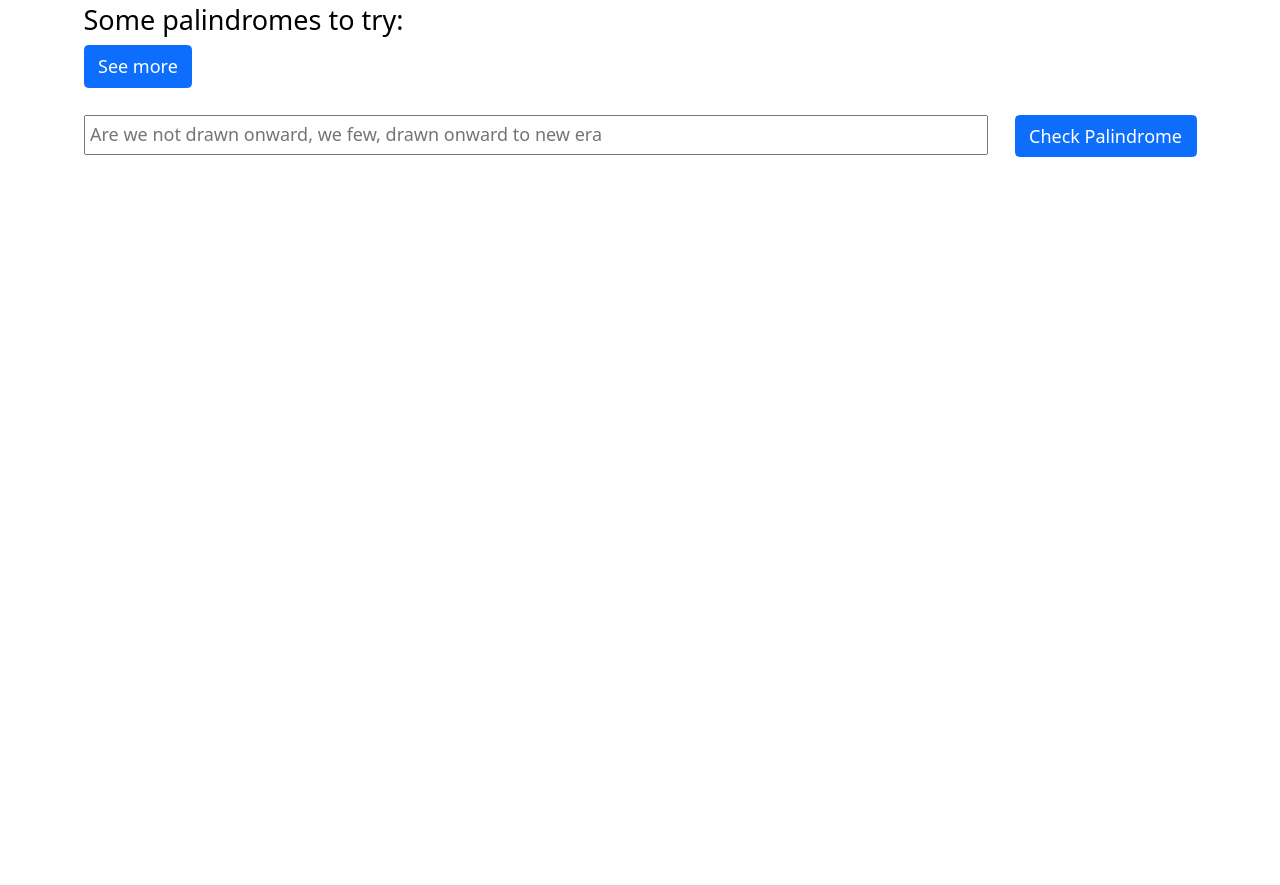
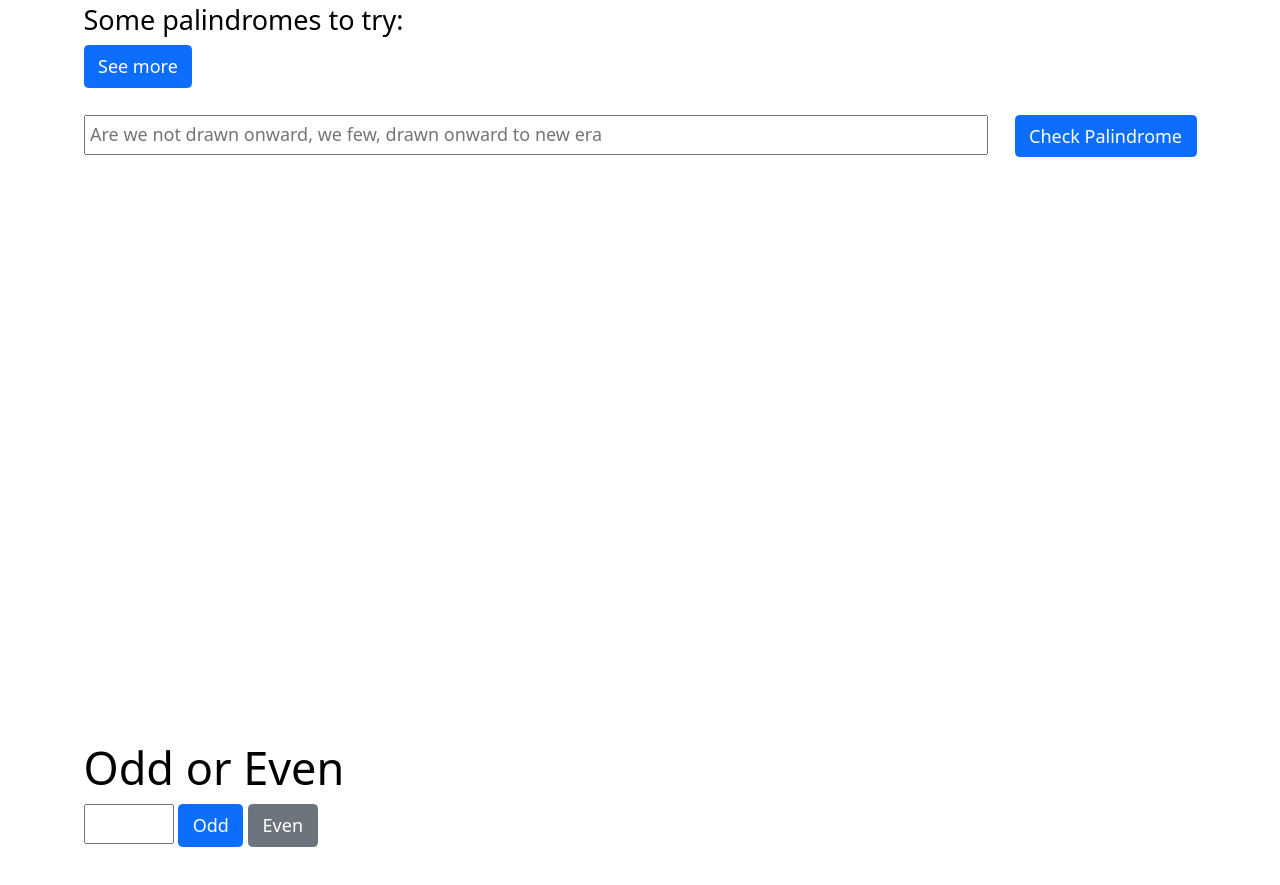
Before and after one commit to sargon17/js-paliedispari, a plain HTML site: page index.html in a window 1280 px wide. Shown: the part 59-944 px from the top of the page. Before the commit the page ends 800 px from the top, so only its background shows below. Drawn offline with nearby package versions, Linux system fonts and the light colour scheme.

Commit message:
odd even layout

```diff
--- a/index.html
+++ b/index.html
@@ -19,7 +19,7 @@
 </head>
 
 <body>
-    <div class="container">
+    <div class="container vh-100">
         <div class="row">
             <div class="col">
                 <h1>
@@ -58,8 +58,20 @@
             <h3 id="result"></h3>
         </div>
     </div>
-
-
+    <div class="container vh-100">
+        <div class="row">
+            <div class="col">
+                <h1>Odd or Even</h1>
+            </div>
+        </div>
+        <div class="row">
+            <div class="col">
+                <input type="number" min="1" max="5" class="input-group-sm p-1">
+                <button class="btn btn-primary">Odd</button>
+                <button class="btn btn-secondary">Even</button>
+            </div>
+        </div>
+    </div>
 </body>
 
 </html>
```
